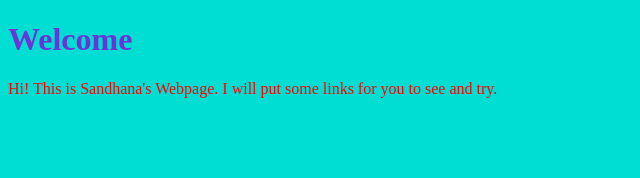
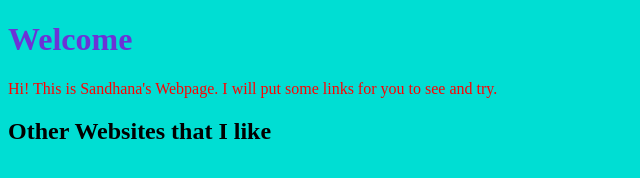
Before and after one commit to DeepaRajeshGit/ScienceLover246810.github.io, a plain HTML site: page index.html in a window 1280 px wide. Shown: the whole page, without its empty margins (0-640 px from the left). Drawn offline with Linux system fonts and the light colour scheme.

Commit message:
Update index.html

```diff
--- a/index.html
+++ b/index.html
@@ -20,6 +20,7 @@
     </style>
     <h1>Welcome</h1>
     <p>Hi! This is Sandhana's Webpage. I will put some links for you to see and try.</p>
+    <h2>Other Websites that I like</h2>
    <body>
 
 </html>
```
